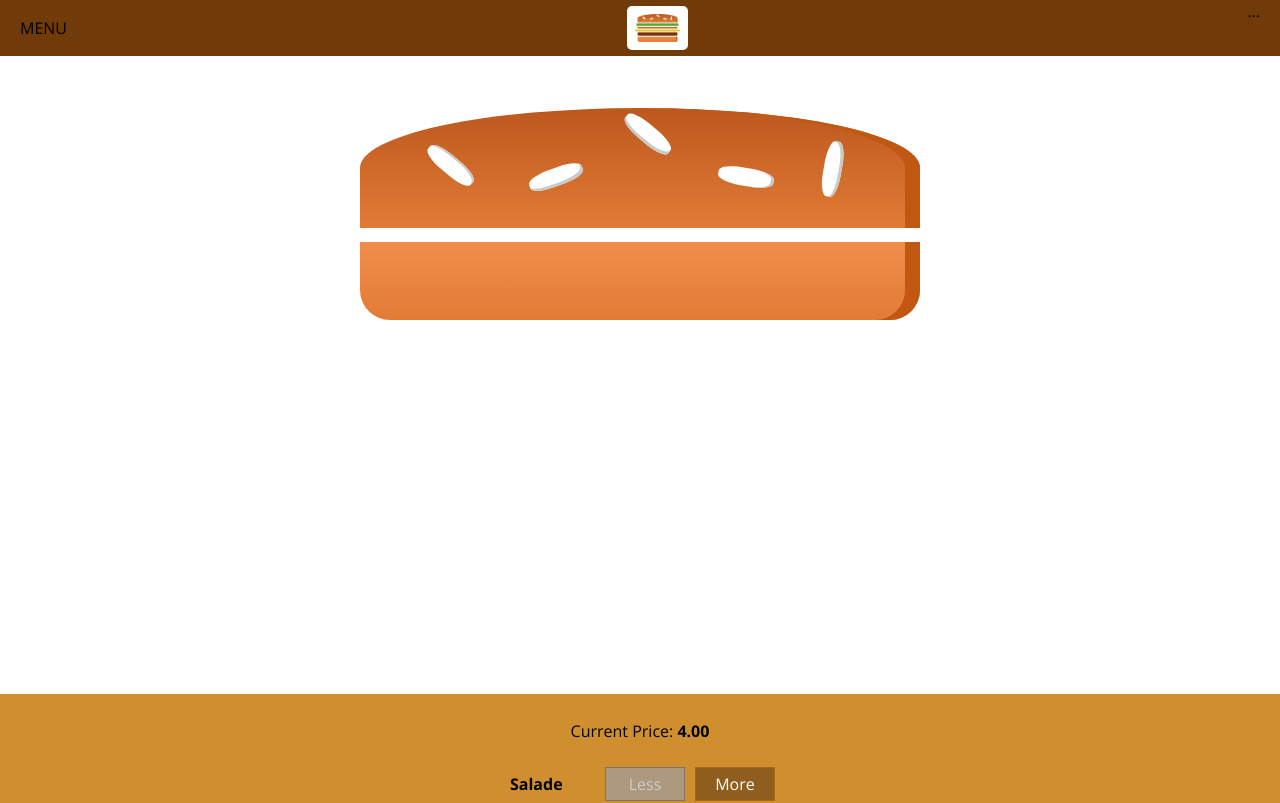
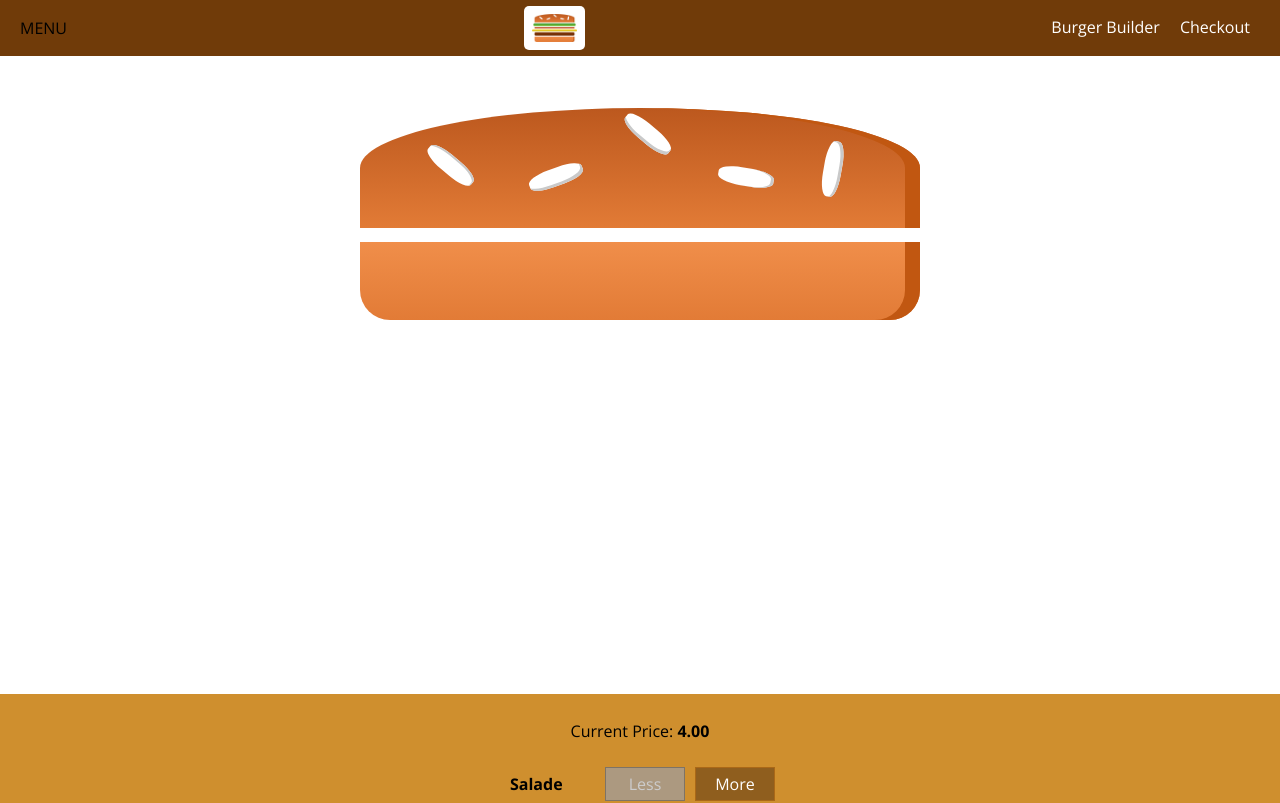
Before and after one commit to yevhenkr/react-comlete-guide, a React app: page / in a window 1280 px wide. Shown: the top 803 px of the page. Built offline with nearby package versions, Linux system fonts and the light colour scheme.

Commit message:
152 Adding Reusable Navigation Items

```diff
--- /dev/null
+++ b/src/components/Navigation/NavigationItems/NavigationItem/NavigationItem.css
@@ -0,0 +1,24 @@
+ .NavigationItem{
+    margin: 0;
+    box-sizing: border-box;
+    display: flex;
+    height: 100%;
+    align-items: center;
+ }
+
+ .NavigationItem a{
+    color: white;
+    text-decoration: none;
+    height: 100%;
+    padding: 16px 10px;
+    border-bottom: 4px solid transparent;
+    box-sizing: border-box;
+    display: block;
+ }
+ .NavigationItem a:focus,
+ .NavigationItem a:hover,
+ .NavigationItem a:active{
+    background-color: #8F5C2C;
+    border-bottom: 4px solid #40A4C8;
+    color: white;
+ }
--- /dev/null
+++ b/src/components/Navigation/NavigationItems/NavigationItem/NavigationItem.js
@@ -0,0 +1,13 @@
+import React from 'react';
+
+import classes from './NavigationItem.css';
+
+const navigationItem = (props) => (
+    <li className={classes.NavigationItem}>
+        <a
+        href={props.link}
+        className={props.active ? classes.active : null}>{props.children}</a>
+    </li>
+);
+
+export default navigationItem;
--- /dev/null
+++ b/src/components/Navigation/NavigationItems/NavigationItems.css
@@ -0,0 +1,8 @@
+.NavigationItems {
+    margin: 0;
+    padding: 0;
+    list-style: none;
+    display: flex;
+    align-items: center;
+    height: 100%;
+}
--- /dev/null
+++ b/src/components/Navigation/NavigationItems/NavigationItems.js
@@ -0,0 +1,13 @@
+import React from 'react';
+
+import classes from './NavigationItems.css'
+import NavigationItem from './NavigationItem/NavigationItem';
+
+const navigationItem = (props) => (
+    <ul className={classes.NavigationItems}>
+       <NavigationItem link="/" active={true}>Burger Builder</NavigationItem>
+       <NavigationItem link="/">Checkout</NavigationItem>
+    </ul>
+);
+
+export default navigationItem;
--- a/src/components/Navigation/Toolbar/Toolbar.js
+++ b/src/components/Navigation/Toolbar/Toolbar.js
@@ -2,13 +2,14 @@
 
 import classes from './Toolbar.css';
 import Logo from '../../Logo/Logo';
+import NavigationItems from '../NavigationItems/NavigationItems';
 
 const toolbar = (props) => (
     <header className={classes.Toolbar}>
         <div>MENU</div>
         <Logo />
         <nav>
-            ...
+            <NavigationItems />
         </nav>
     </header>
 
```
